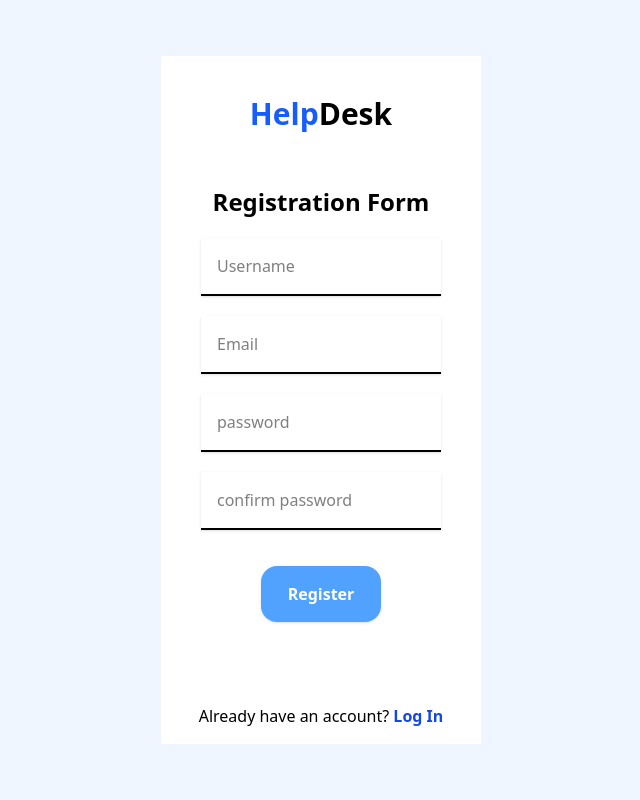
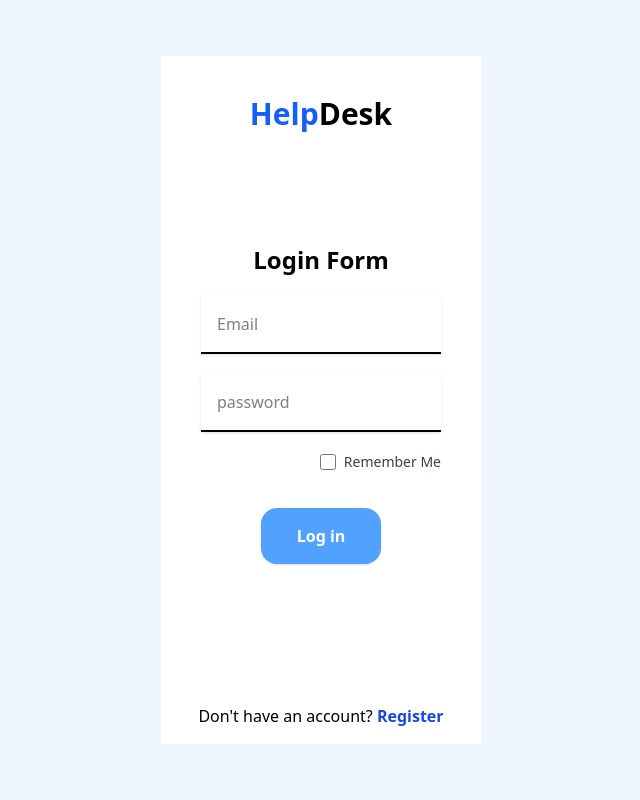
Before and after one commit to AakashMaharjan929/SupportDesk-Laravel, a Laravel app: template resources/views/auth/login.blade.php in a window 1280 px wide. Shown: the whole page, without its empty margins (319-959 px from the left). Run offline with Laravel 12, Linux system fonts and the light colour scheme; the template is opened without the code that fills it, so the values that code supplies are empty; style sheets or scripts are compiled from the project's sources.

Commit message:
Implement login with validation,remember me, route groups and logout features

```diff
--- a/resources/views/auth/login.blade.php
+++ b/resources/views/auth/login.blade.php
@@ -6,7 +6,7 @@
 <head>
     <meta charset="UTF-8">
     <meta name="viewport" content="width=device-width, initial-scale=1.0">
-    <title>Register</title>
+    <title>Login</title>
 </head>
 
 <body>
@@ -14,7 +14,8 @@
         <div class="bg-white w-full sm:w-2/4 lg:w-1/4">
             <h1 class="text-center mt-10"><span class="text-blue-600 text-3xl font-bold">Help</span><span
                     class="text-3xl font-bold">Desk</span></h1>
-            <form action="{{ route('store') }}" method="POST"
+
+            <form action="{{ route('login.store') }}" method="POST"
                 class="h-8/9 lg:h-3/4 flex flex-col gap-5 justify-center items-center relative -mt-11 sm:-mt-7">
                 @csrf
 
@@ -28,21 +29,13 @@
                     </div>
                     @endif -->
 
-                <h1 class="font-bold text-2xl">Registration Form</h1>
-                <label for="name" class="hidden">Name</label>
-
-                <input type="text" name="name" placeholder="Username"
-                    class="w-3/4 border-b-2 border-black-200 shadow p-4 focus:outline-gray-700">
-
-                @error('name')
-                    <p class="text-red-500 text-sm w-3/4 -mt-6">
-                        {{ $message }}
-                    </p>
-                @enderror
+                <h1 class="font-bold text-2xl">Login Form</h1>
 
                 <label for="email" class="hidden">Email</label>
 
-                <input type="email" name="email" placeholder="Email"
+                <input type="email" name="email"
+                     value="{{ old('email') }}"
+                      placeholder="Email"
                     class="w-3/4 border-b-2 border-black-200 shadow p-4 focus:outline-gray-700">
 
                 @error('email')
@@ -53,7 +46,8 @@
 
                 <label for="password" class="hidden">Password</label>
 
-                <input type="password" name="password" id="password" placeholder="password"
+                <input type="password" name="password"
+                id="password" placeholder="password"
                     class="w-3/4 border-b-2 border-black-200 shadow p-4 focus:outline-gray-700">
                 <button id="passwordButton" type="button" class="text-black w-7 h-7 absolute right-14 top-75 lg:top-62">
                     <x-gmdi-visibility />
@@ -65,17 +59,27 @@
                 </p>
                 @enderror
 
-                <input type="password" name="password_confirmation" id="confirm_password" placeholder="confirm password"
-                    class="w-3/4 border-b-2 border-black-200 shadow p-4 focus:outline-gray-700"><button type="button"
-                    onclick="toggleButton('confirm_password')"
-                    class="text-black w-7 h-7 absolute right-14 top-100 lg:top-84"><x-gmdi-visibility /></button>
+                <div class="w-3/4 flex items-center justify-end align-middle gap-2">
+                    <input type="checkbox" name="remember" id="remember" value="1"
+                        class="w-4 h-4 accent-blue-500 cursor-pointer">
+
+                    <label for="remember" class="text-sm text-gray-700 cursor-pointer">
+                        Remember Me
+                    </label>
+                </div>
+
                 <button type="submit"
-                    class="bg-blue-400 w-30 h-14 rounded-2xl shadow text-white font-semibold mt-4 hover:bg-blue-500">Register</button>
+                    class="bg-blue-400 w-30 h-14 rounded-2xl shadow text-white font-semibold mt-4 hover:bg-blue-500">
+                    Log in
+                </button>
+
             </form>
             <div class="w-full h-10 text-center">
-                <p>Already have an account? <a href=""
-                        class="font-semibold text-blue-700 hover:text-blue-900 hover:font-bold hover:underline">Log
-                        In</a></p>
+                <p>Don't have an account? <a href="{{ route('register') }}"
+                        class="font-semibold text-blue-700 hover:text-blue-900 hover:font-bold hover:underline">
+                        Register
+                    </a>
+                </p>
             </div>
         </div>
     </main>
--- a/resources/views/auth/register.blade.php
+++ b/resources/views/auth/register.blade.php
@@ -14,7 +14,7 @@
         <div class="bg-white w-full sm:w-2/4 lg:w-1/4">
             <h1 class="text-center mt-10"><span class="text-blue-600 text-3xl font-bold">Help</span><span
                     class="text-3xl font-bold">Desk</span></h1>
-            <form action="{{ route('store') }}" method="POST"
+            <form action="{{ route('register.store') }}" method="POST"
                 class="h-8/9 lg:h-3/4 flex flex-col gap-5 justify-center items-center relative -mt-11 sm:-mt-7">
                 @csrf
 
@@ -76,7 +76,7 @@
                     class="bg-blue-400 w-30 h-14 rounded-2xl shadow text-white font-semibold mt-4 hover:bg-blue-500">Register</button>
             </form>
             <div class="w-full h-10 text-center">
-                <p>Already have an account? <a href=""
+                <p>Already have an account? <a href="{{ route('login') }}"
                         class="font-semibold text-blue-700 hover:text-blue-900 hover:font-bold hover:underline">Log
                         In</a></p>
             </div>
--- a/routes/web.php
+++ b/routes/web.php
@@ -1,23 +1,35 @@
 <?php
 
+use App\Http\Controllers\Auth\AuthenticatedSessionController;
 use App\Http\Controllers\Auth\RegisteredUserController;
 use App\Http\Controllers\DashboardController;
 use App\Http\Controllers\TicketController;
 use Illuminate\Support\Facades\Route;
 use SebastianBergmann\CodeCoverage\Report\Html\Dashboard;
 
+
+
+
+Route::middleware('auth')->group(function () {
     Route::get('/', function () {
         return view('dashboard');
     });
 
     Route::get('/dashboard', [DashboardController::class, 'index']);
 
-Route::get('/tickets', [TicketController::class,'index']);
-Route::post('/tickets/create',[TicketController::class,'create']);
+    Route::get('/tickets', [TicketController::class, 'index']);
+    Route::post('/tickets/create', [TicketController::class, 'create']);
+    Route::post('/logout', [AuthenticatedSessionController::class, 'destroy'])
+        ->name('logout');
+});
 
 Route::middleware('guest')->group(function () {
     Route::get('/register', [RegisteredUserController::class, 'create'])
         ->name('register');
-    Route::post('/store', [RegisteredUserController::class, 'store'])
-    ->name('store');
+    Route::post('/register', [RegisteredUserController::class, 'store'])
+        ->name('register.store');
+    Route::get('/login', [AuthenticatedSessionController::class, 'create'])
+        ->name('login');
+    Route::post('/login', [AuthenticatedSessionController::class, 'store'])
+        ->name('login.store');
 });
```
Also changed, not shown: app/Http/Controllers/Auth/AuthenticatedSessionController.php (added, +44 -0 lines), resources/views/components/sidebar.blade.php (+9 -4 lines). Lines whose indentation alone changed are shown as unchanged.
